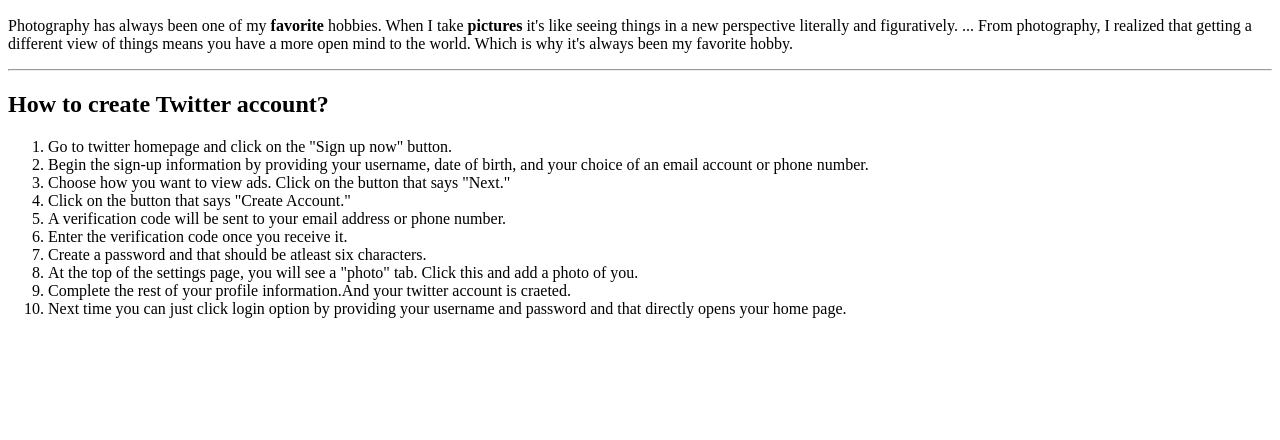
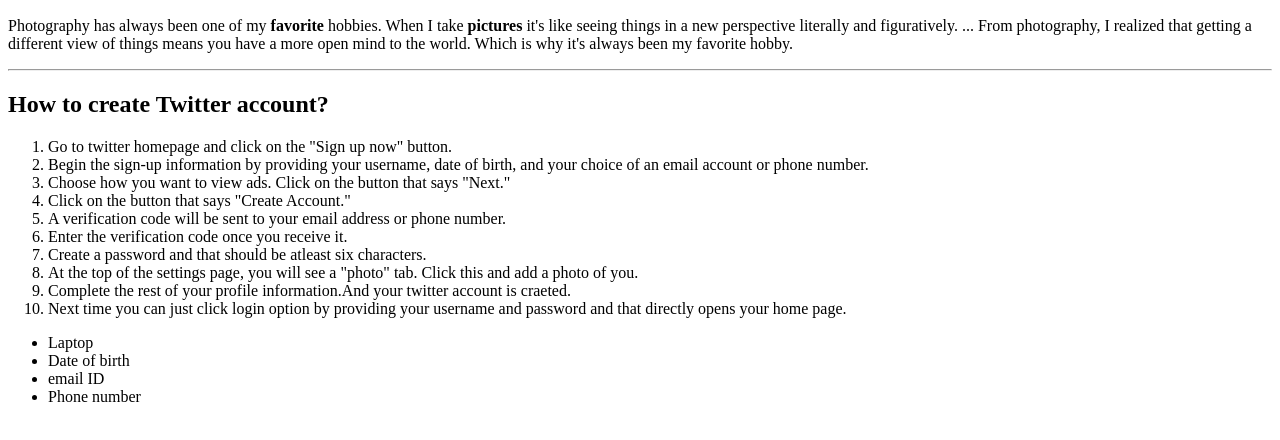
Before and after one commit to 44-563-Web-Apps-S21/webapps-s21-assignment-3-Padmini6699, a plain HTML site: page index.html in a window 1280 px wide. Shown: the part 96-536 px from the top of the page. Drawn offline with Linux system fonts and the light colour scheme.

Commit message:
added ordered and unordered list

```diff
--- a/index.html
+++ b/index.html
@@ -23,7 +23,10 @@
                  <li>Next time you can just click login option by providing your username and password and that directly opens your home page.</li>
                  </ol>
                  <ul>
-
+                    <li>Laptop</li>
+                    <li>Date of birth</li>
+                    <li>email ID</li>
+                    <li>Phone number</li>
         </body>
 
 </html>
```
